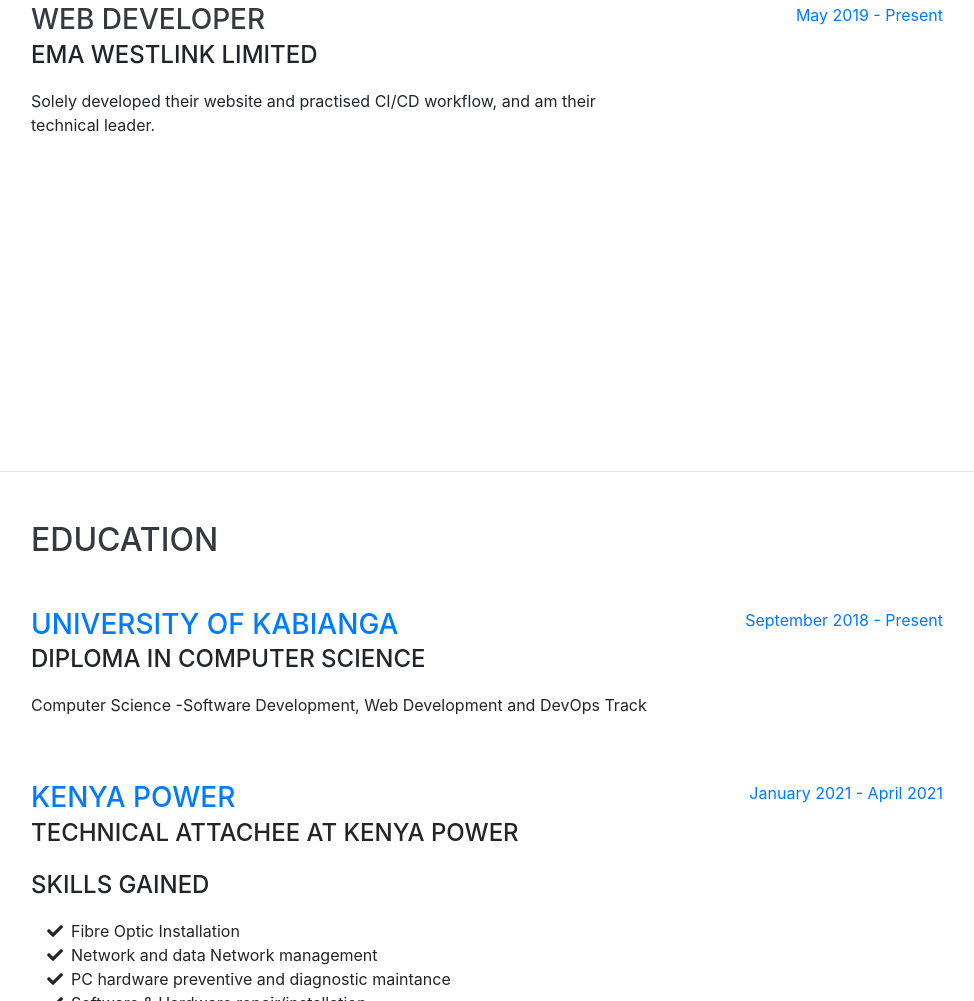
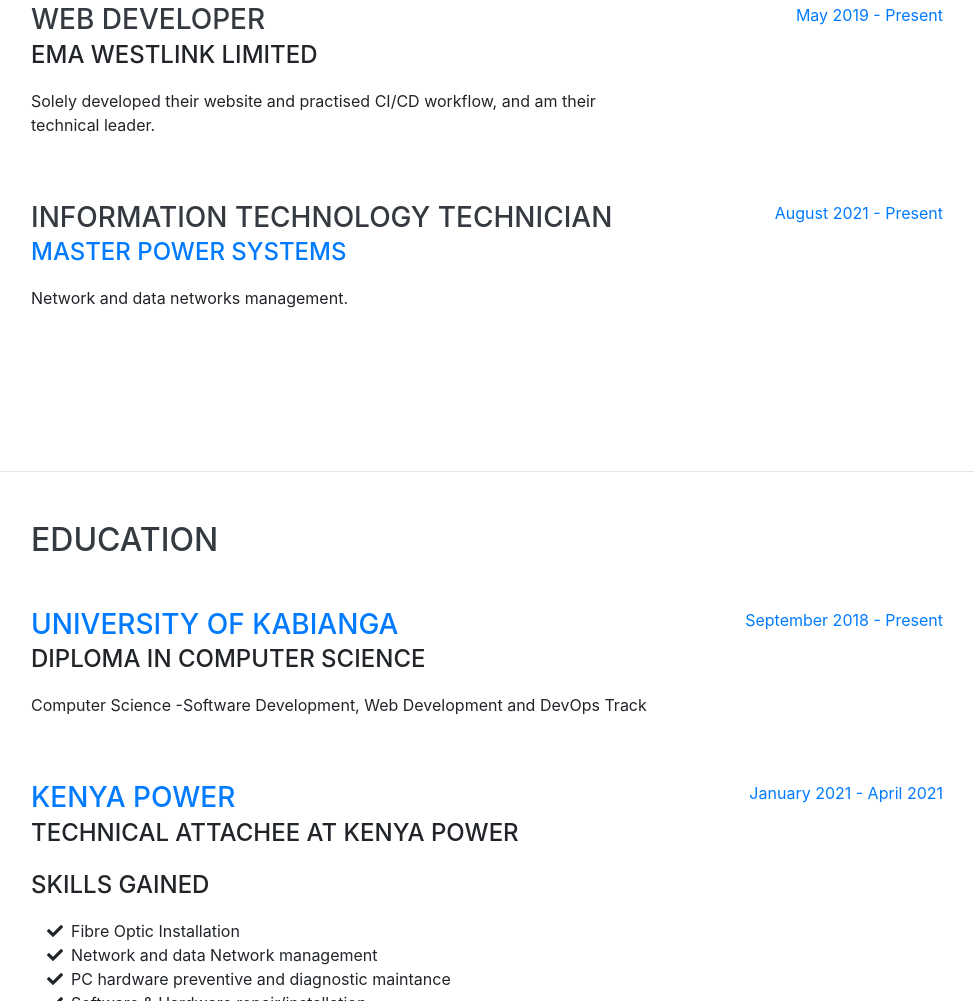
Before and after one commit to kizitoomoit/Kizitoomoit.github.io, a website with bundled scripts: page index.html in a window 1280 px wide. Shown: the part 1130-2131 px from the top of the page, without its empty margins (289-1263 px from the left). Built offline with nearby package versions, Linux system fonts and the light colour scheme; a web font is replaced by a local one.

Commit message:
updated the current working position

```diff
--- a/index.html
+++ b/index.html
@@ -147,6 +147,18 @@
             <span class="text-primary">May 2019 - Present</span>
           </div>
         </div>
+
+        <div class="resume-item d-flex flex-column flex-md-row justify-content-between mb-5">
+          <div class="resume-content">
+            <h3 class="mb-0">Information Technology Technician</h3>
+            <div class="subheading mb-3"><a href="https://www.masterpowers.com" target="_blank" rel="noopener noreferrer"> Master Power Systems</a></div>
+            <p>Network and data networks management.</p>
+          </div>
+          <div class="resume-date text-md-right">
+            <span class="text-primary">August 2021 - Present</span>
+          </div>
+        </div>
+
 
           </div>
         </div>
```
